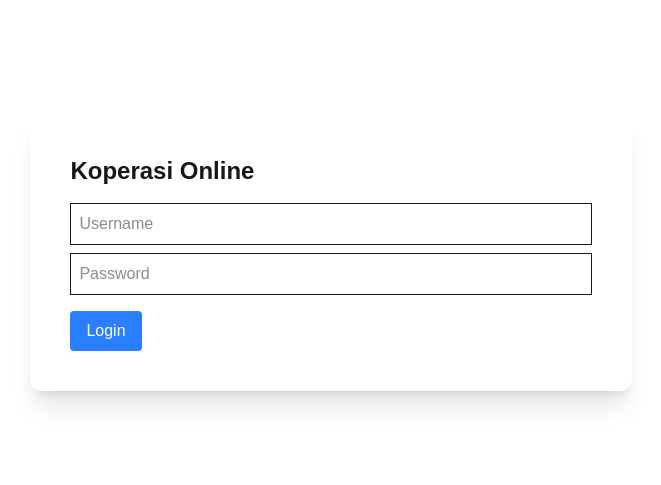
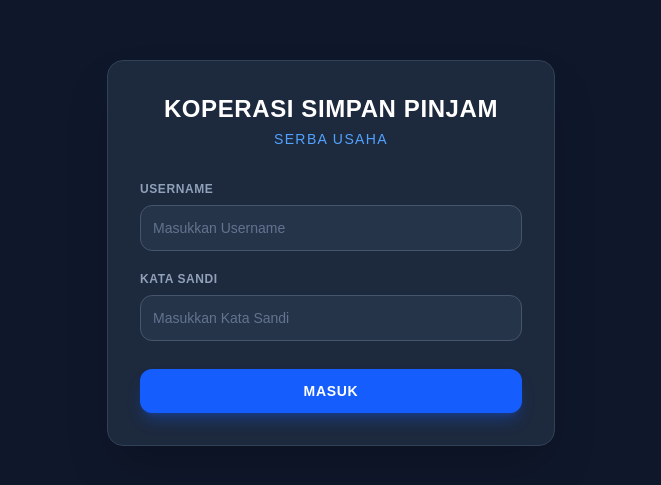
Before and after one commit to xultrazera/koperasi-app, a Next.js app: page / in a window 1280 px wide. Shown: the part 147-632 px from the top of the page, without its empty margins (309-970 px from the left). Built offline with nearby package versions, Linux system fonts and the light colour scheme.

Commit message:
Update page.tsx

```diff
--- a/app/page.tsx
+++ b/app/page.tsx
@@ -1,25 +1,50 @@
 export default function Home() {
   return (
-    <div className="flex items-center justify-center h-screen">
-      <div className="shadow-xl p-10 rounded-xl">
-        <h1 className="text-2xl font-bold">
-          Koperasi Online
+    <div className="flex min-h-screen items-center justify-center bg-slate-900 px-4">
+      <div className="w-full max-w-md rounded-2xl bg-slate-800 p-8 shadow-2xl border border-slate-700">
+
+        {/* Judul Koperasi */}
+        <div className="mb-8 text-center">
+          <h1 className="text-2xl font-bold tracking-wide text-white uppercase">
+            Koperasi Simpan Pinjam
           </h1>
+          <p className="text-sm font-medium text-blue-400 tracking-widest uppercase mt-1">
+            Serba Usaha
+          </p>
+        </div>
 
+        {/* Form Login */}
+        <form className="space-y-5">
+          <div>
+            <label className="block text-xs font-semibold text-slate-400 uppercase tracking-wider mb-2">
+              Username
+            </label>
             <input
-          placeholder="Username"
-          className="border p-2 w-full mt-4"
+              type="text"
+              placeholder="Masukkan Username"
+              className="w-full rounded-xl border border-slate-600 bg-slate-700/50 p-3 text-sm text-white placeholder-slate-500 outline-none focus:border-blue-500 focus:ring-1 focus:ring-blue-500 transition-all"
             />
+          </div>
 
+          <div>
+            <label className="block text-xs font-semibold text-slate-400 uppercase tracking-wider mb-2">
+              Kata Sandi
+            </label>
             <input
               type="password"
-          placeholder="Password"
-          className="border p-2 w-full mt-2"
+              placeholder="Masukkan Kata Sandi"
+              className="w-full rounded-xl border border-slate-600 bg-slate-700/50 p-3 text-sm text-white placeholder-slate-500 outline-none focus:border-blue-500 focus:ring-1 focus:ring-blue-500 transition-all"
             />
+          </div>
 
-        <button className="bg-blue-500 text-white px-4 py-2 rounded mt-4">
-          Login
+          <button
+            type="submit"
+            className="w-full mt-2 rounded-xl bg-blue-600 p-3 text-sm font-bold text-white shadow-lg shadow-blue-600/30 hover:bg-blue-500 active:scale-[0.98] transition-all uppercase tracking-wider"
+          >
+            Masuk
           </button>
+        </form>
+
       </div>
     </div>
   );
```
Lines whose indentation alone changed are shown as unchanged.
